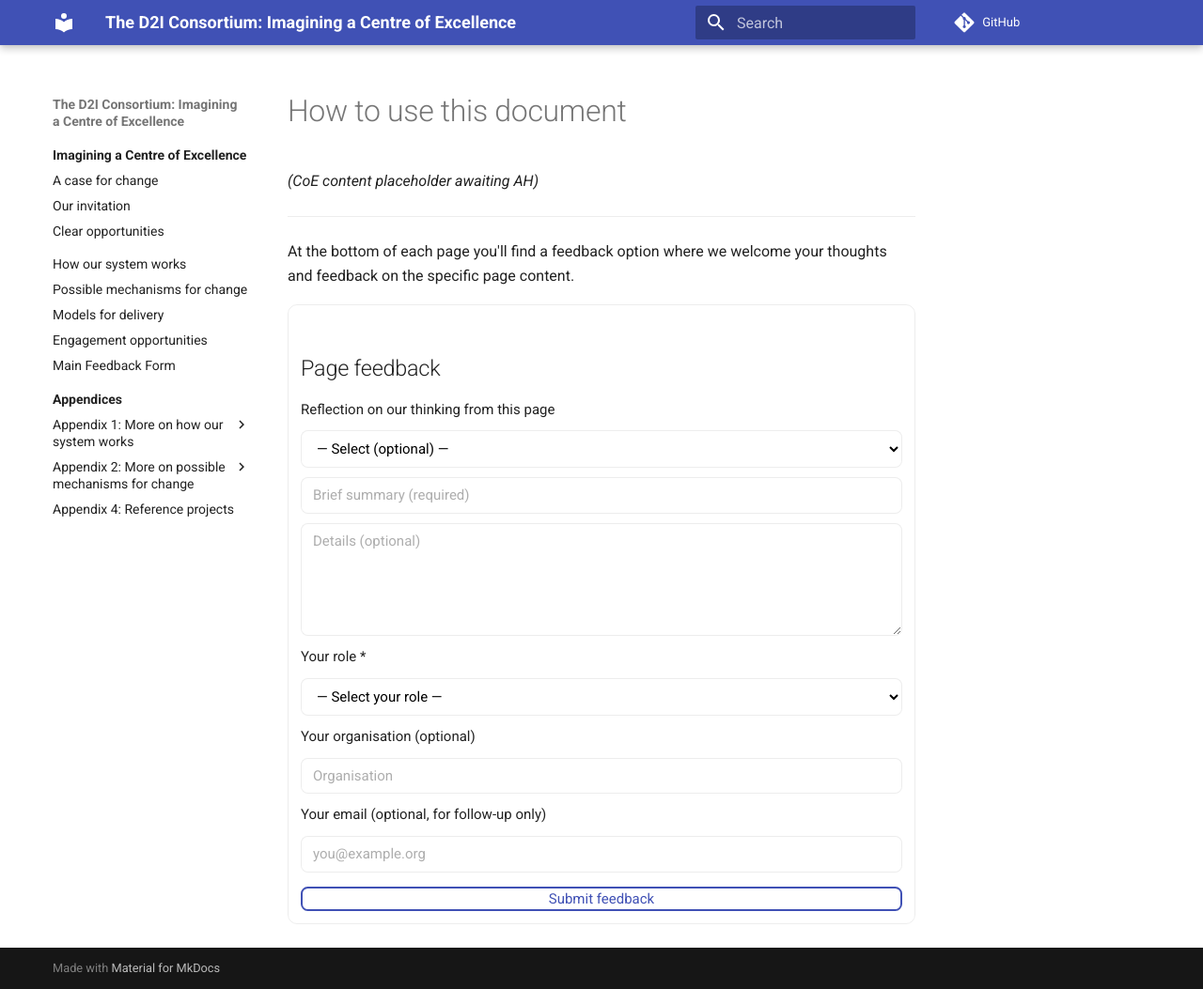
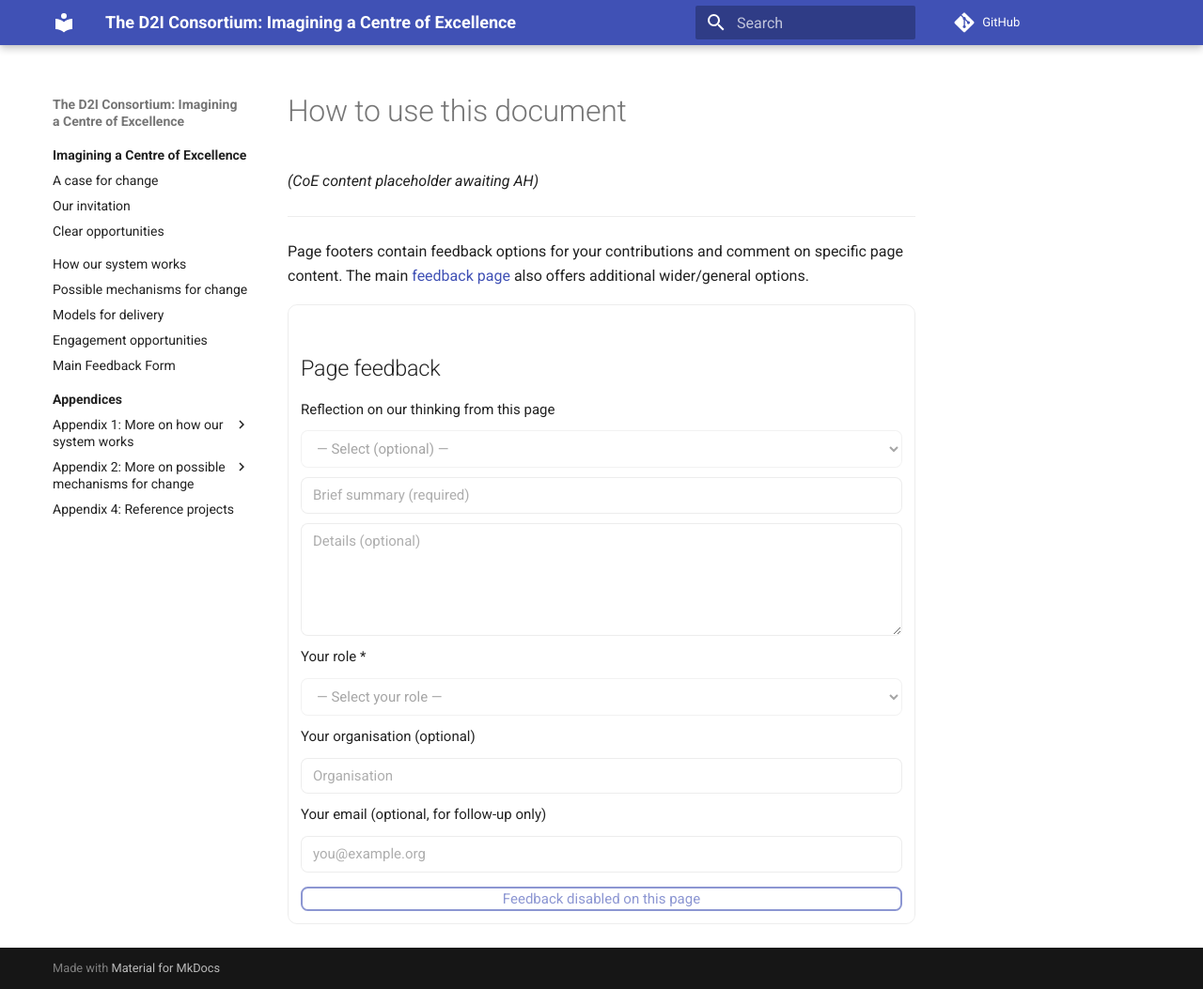
Before and after one commit to data-to-insight/centre-of-excellence, an MkDocs documentation site: the page built from docs/index.md, in a window 1280 px wide and 1053 px high. Shown: the whole window at 94% size. Built offline with MkDocs 1.6.1 and Material for MkDocs 9.7.7, drawn with Linux system fonts in a browser that asks for light colours; comment, search, counter and statistics services are not loaded.

Commit message:
disable index pg feedback form

```diff
--- a/docs/assets/js/form-sheets.js
+++ b/docs/assets/js/form-sheets.js
@@ -2,6 +2,27 @@
 (function () {
   const FORM = document.getElementById("gs-form");
   if (!FORM) return;
+
+  // start of index page demo mode (blocked to avoid feedback from index pg)
+  const WRAP = document.getElementById("sheets");
+  const DISABLED = FORM.dataset.disabled === "true" || (WRAP && WRAP.classList.contains("is-demo"));
+  if (DISABLED) {
+    // set page field for consistency
+    const pageField = document.getElementById("gs-page");
+    if (pageField) pageField.value = location.href;
+
+    // disable all controls and make button inactive
+    FORM.querySelectorAll("input, textarea, select, button").forEach(el => {
+      if (el.type !== "hidden") el.disabled = true;
+    });
+    const btn = FORM.querySelector("button[type='submit']");
+    if (btn) btn.textContent = "Feedback disabled on this page";
+
+    // hard block submits
+    FORM.addEventListener("submit", ev => ev.preventDefault());
+    return; // stop wiring real submit handler
+  } // end of index page demo mode
+
 
   // Browser posts to Cloudflare Worker (not direct to Google)
   const ENDPOINT = "https://coe-feedback-worker.robjharrison.workers.dev/sheets";
--- a/docs/index.md
+++ b/docs/index.md
@@ -6,13 +6,13 @@
 
 
 ---
-At the bottom of each page you'll find a feedback option where we welcome your thoughts and feedback on the specific page content.
+Page footers contain feedback options for your contributions and comment on specific page content.
+The main [feedback page](feedback.md) also offers additional wider/general options.
 
+<div class="feedback-section feedback-compact is-demo" id="sheets">
+  <h2>Page feedback</h2>
+  <form id="gs-form" data-disabled="true" aria-disabled="true">
 
-
-<div class="feedback-section feedback-compact" id="sheets">
-  <h2>Page feedback</h2>
-  <form id="gs-form">
     <input type="hidden" name="page" id="gs-page">
     <input type="text" name="hp_field" id="hp_field" style="display:none" tabindex="-1" autocomplete="off">
 
```
